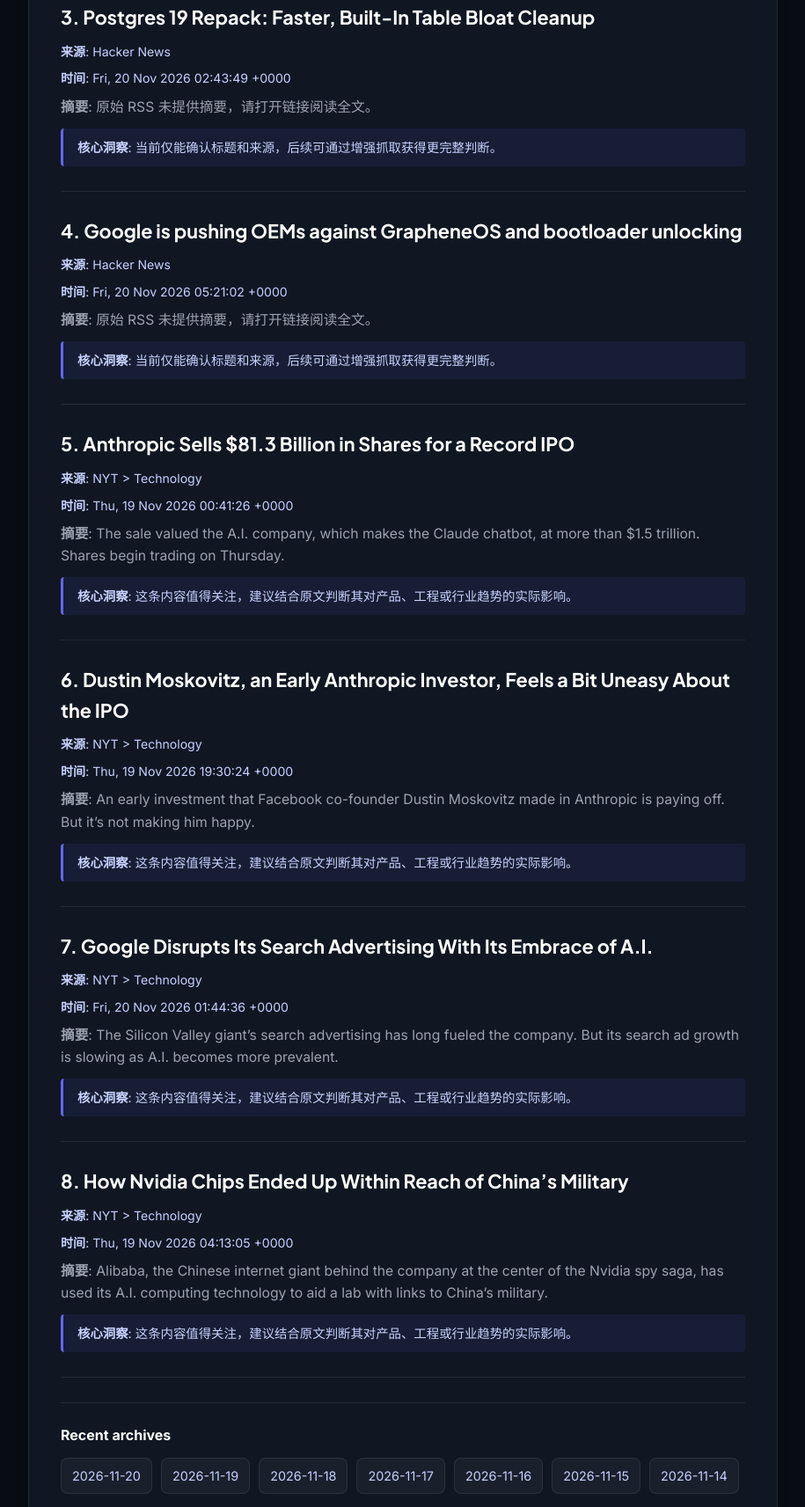
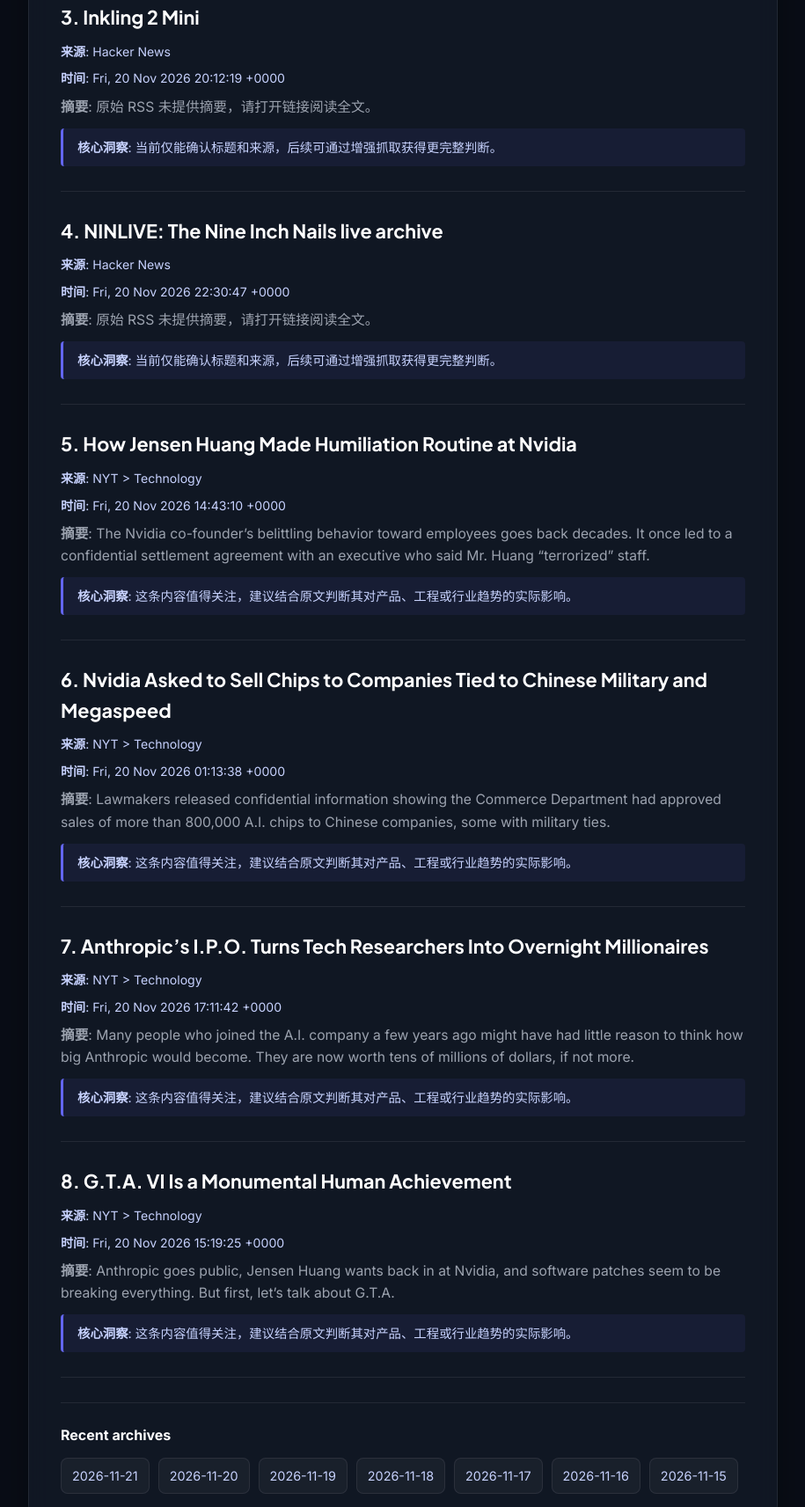
Before and after one commit to notbrighton/ai-daily-digest, a plain HTML site: page index.html in a window 1280 px wide. Shown: the part 951-2664 px from the top of the page at 88% size, without its empty margins (182-1097 px from the left). Drawn offline with Linux system fonts and the light colour scheme.

Commit message:
chore: update daily digest [skip ci]

```diff
--- a/index.html
+++ b/index.html
@@ -51,7 +51,7 @@
   <main>
     <div class="stats-bar">
       <div class="stat-card">
-        <div><div class="stat-label">生成日期</div><div class="stat-val">2026-11-20</div></div>
+        <div><div class="stat-label">生成日期</div><div class="stat-val">2026-11-21</div></div>
       </div>
       <div class="stat-card">
         <div><div class="stat-label">处理文章数</div><div class="stat-val">8 篇</div></div>
@@ -62,65 +62,67 @@
     </div>
     <div class="content-box">
       <article class="digest-article">
-<h3 class="article-title">1. <a href="https://www.gimp.org/news/2026/11/16/gimp-ui-tests/" target="_blank" rel="noopener noreferrer">GIMP now has UI tests</a></h3>
+<h3 class="article-title">1. <a href="https://math216.wordpress.com/2026/11/20/hurried-announcement-alessandro-masullo-grh/" target="_blank" rel="noopener noreferrer">Hurried Announcement: Alessandro Masullo GRH</a></h3>
 <p class="article-meta"><strong>来源</strong>: Hacker News</p>
-<p class="article-meta"><strong>时间</strong>: Fri, 20 Nov 2026 04:00:24 +0000</p>
+<p class="article-meta"><strong>时间</strong>: Fri, 20 Nov 2026 18:33:14 +0000</p>
 <p class="article-summary"><strong>摘要</strong>: 原始 RSS 未提供摘要，请打开链接阅读全文。</p>
 <div class="key-takeaway"><strong>核心洞察</strong>: 当前仅能确认标题和来源，后续可通过增强抓取获得更完整判断。</div>
 </article>
 <article class="digest-article">
-<h3 class="article-title">2. <a href="https://github.com/openssl/openssl/pull/33652" target="_blank" rel="noopener noreferrer">OpenSSL: Buffer overflow in EVP_EncodeBlock() (CVE-2026-121481, CVSS 9.8)</a></h3>
+<h3 class="article-title">2. <a href="https://alpo.ge/remark.pdf" target="_blank" rel="noopener noreferrer">Levent Alpöge claims proof of the Generalized Riemann Hypothesis [pdf]</a></h3>
 <p class="article-meta"><strong>来源</strong>: Hacker News</p>
-<p class="article-meta"><strong>时间</strong>: Fri, 20 Nov 2026 02:01:09 +0000</p>
+<p class="article-meta"><strong>时间</strong>: Fri, 20 Nov 2026 14:16:21 +0000</p>
 <p class="article-summary"><strong>摘要</strong>: 原始 RSS 未提供摘要，请打开链接阅读全文。</p>
 <div class="key-takeaway"><strong>核心洞察</strong>: 当前仅能确认标题和来源，后续可通过增强抓取获得更完整判断。</div>
 </article>
 <article class="digest-article">
-<h3 class="article-title">3. <a href="https://www.snowflake.com/en/blog/engineering/postgres-19-repack-table-bloat/" target="_blank" rel="noopener noreferrer">Postgres 19 Repack: Faster, Built-In Table Bloat Cleanup</a></h3>
+<h3 class="article-title">3. <a href="https://thinkingmachines.ai/news/inkling-2-mini/" target="_blank" rel="noopener noreferrer">Inkling 2 Mini</a></h3>
 <p class="article-meta"><strong>来源</strong>: Hacker News</p>
-<p class="article-meta"><strong>时间</strong>: Fri, 20 Nov 2026 02:43:49 +0000</p>
+<p class="article-meta"><strong>时间</strong>: Fri, 20 Nov 2026 20:12:19 +0000</p>
 <p class="article-summary"><strong>摘要</strong>: 原始 RSS 未提供摘要，请打开链接阅读全文。</p>
 <div class="key-takeaway"><strong>核心洞察</strong>: 当前仅能确认标题和来源，后续可通过增强抓取获得更完整判断。</div>
 </article>
 <article class="digest-article">
-<h3 class="article-title">4. <a href="https://grapheneos.social/@GrapheneOS/117645038299496084" target="_blank" rel="noopener noreferrer">Google is pushing OEMs against GrapheneOS and bootloader unlocking</a></h3>
+<h3 class="article-title">4. <a href="https://ninlive.com/" target="_blank" rel="noopener noreferrer">NINLIVE: The Nine Inch Nails live archive</a></h3>
 <p class="article-meta"><strong>来源</strong>: Hacker News</p>
-<p class="article-meta"><strong>时间</strong>: Fri, 20 Nov 2026 05:21:02 +0000</p>
+<p class="article-meta"><strong>时间</strong>: Fri, 20 Nov 2026 22:30:47 +0000</p>
 <p class="article-summary"><strong>摘要</strong>: 原始 RSS 未提供摘要，请打开链接阅读全文。</p>
 <div class="key-takeaway"><strong>核心洞察</strong>: 当前仅能确认标题和来源，后续可通过增强抓取获得更完整判断。</div>
 </article>
 <article class="digest-article">
-<h3 class="article-title">5. <a href="https://www.nytimes.com/2026/11/18/technology/anthropic-ipo-pricing.html" target="_blank" rel="noopener noreferrer">Anthropic Sells $81.3 Billion in Shares for a Record IPO</a></h3>
+<h3 class="article-title">5. <a href="https://www.nytimes.com/2026/11/20/technology/jensen-huang-nvidia-culture.html" target="_blank" rel="noopener noreferrer">How Jensen Huang Made Humiliation Routine at Nvidia</a></h3>
 <p class="article-meta"><strong>来源</strong>: NYT &gt; Technology</p>
-<p class="article-meta"><strong>时间</strong>: Thu, 19 Nov 2026 00:41:26 +0000</p>
-<p class="article-summary"><strong>摘要</strong>: The sale valued the A.I. company, which makes the Claude chatbot, at more than $1.5 trillion. Shares begin trading on Thursday.</p>
+<p class="article-meta"><strong>时间</strong>: Fri, 20 Nov 2026 14:43:10 +0000</p>
+<p class="article-summary"><strong>摘要</strong>: The Nvidia co-founder’s belittling behavior toward employees goes back decades. It once led to a confidential settlement agreement with an executive who said Mr. Huang “terrorized” staff.</p>
 <div class="key-takeaway"><strong>核心洞察</strong>: 这条内容值得关注，建议结合原文判断其对产品、工程或行业趋势的实际影响。</div>
 </article>
 <article class="digest-article">
-<h3 class="article-title">6. <a href="https://www.nytimes.com/2026/11/19/business/anthropic-ipo-dustin-moskovitz.html" target="_blank" rel="noopener noreferrer">Dustin Moskovitz, an Early Anthropic Investor, Feels a Bit Uneasy About the IPO</a></h3>
+<h3 class="article-title">6. <a href="https://www.nytimes.com/2026/11/19/business/economy/nvidia-chips-commerce-china-huang.html" target="_blank" rel="noopener noreferrer">Nvidia Asked to Sell Chips to Companies Tied to Chinese Military and Megaspeed</a></h3>
 <p class="article-meta"><strong>来源</strong>: NYT &gt; Technology</p>
-<p class="article-meta"><strong>时间</strong>: Thu, 19 Nov 2026 19:30:24 +0000</p>
-<p class="article-summary"><strong>摘要</strong>: An early investment that Facebook co-founder Dustin Moskovitz made in Anthropic is paying off. But it’s not making him happy.</p>
+<p class="article-meta"><strong>时间</strong>: Fri, 20 Nov 2026 01:13:38 +0000</p>
+<p class="article-summary"><strong>摘要</strong>: Lawmakers released confidential information showing the Commerce Department had approved sales of more than 800,000 A.I. chips to Chinese companies, some with military ties.</p>
 <div class="key-takeaway"><strong>核心洞察</strong>: 这条内容值得关注，建议结合原文判断其对产品、工程或行业趋势的实际影响。</div>
 </article>
 <article class="digest-article">
-<h3 class="article-title">7. <a href="https://www.nytimes.com/2026/11/19/technology/google-search-ads-ai.html" target="_blank" rel="noopener noreferrer">Google Disrupts Its Search Advertising With Its Embrace of A.I.</a></h3>
+<h3 class="article-title">7. <a href="https://www.nytimes.com/2026/11/19/technology/anthropic-ipo-employees-payout.html" target="_blank" rel="noopener noreferrer">Anthropic’s I.P.O. Turns Tech Researchers Into Overnight Millionaires</a></h3>
 <p class="article-meta"><strong>来源</strong>: NYT &gt; Technology</p>
-<p class="article-meta"><strong>时间</strong>: Fri, 20 Nov 2026 01:44:36 +0000</p>
-<p class="article-summary"><strong>摘要</strong>: The Silicon Valley giant’s search advertising has long fueled the company. But its search ad growth is slowing as A.I. becomes more prevalent.</p>
+<p class="article-meta"><strong>时间</strong>: Fri, 20 Nov 2026 17:11:42 +0000</p>
+<p class="article-summary"><strong>摘要</strong>: Many people who joined the A.I. company a few years ago might have had little reason to think how big Anthropic would become. They are now worth tens of millions of dollars, if not more.</p>
 <div class="key-takeaway"><strong>核心洞察</strong>: 这条内容值得关注，建议结合原文判断其对产品、工程或行业趋势的实际影响。</div>
 </article>
 <article class="digest-article">
-<h3 class="article-title">8. <a href="https://www.nytimes.com/2026/11/18/technology/nvidia-alibaba-china-military.html" target="_blank" rel="noopener noreferrer">How Nvidia Chips Ended Up Within Reach of China’s Military</a></h3>
+<h3 class="article-title">8. <a href="https://www.nytimes.com/2026/11/20/podcasts/hardfork-gta6-nvidia-anthropic.html" target="_blank" rel="noopener noreferrer">G.T.A. VI Is a Monumental Human Achievement</a></h3>
 <p class="article-meta"><strong>来源</strong>: NYT &gt; Technology</p>
-<p class="article-meta"><strong>时间</strong>: Thu, 19 Nov 2026 04:13:05 +0000</p>
-<p class="article-summary"><strong>摘要</strong>: Alibaba, the Chinese internet giant behind the company at the center of the Nvidia spy saga, has used its A.I. computing technology to aid a lab with links to China’s military.</p>
+<p class="article-meta"><strong>时间</strong>: Fri, 20 Nov 2026 15:19:25 +0000</p>
+<p class="article-summary"><strong>摘要</strong>: Anthropic goes public, Jensen Huang wants back in at Nvidia, and software patches seem to be breaking everything. But first, let’s talk about G.T.A.</p>
 <div class="key-takeaway"><strong>核心洞察</strong>: 这条内容值得关注，建议结合原文判断其对产品、工程或行业趋势的实际影响。</div>
 </article>
 
       <section class="archive-list" aria-label="Recent digest archives">
         <h2>Recent archives</h2>
         <div class="archive-links">
+
+          <a href="digests/digest_20261121.md">2026-11-21</a>
 
           <a href="digests/digest_20261120.md">2026-11-20</a>
 
@@ -134,8 +136,6 @@
 
           <a href="digests/digest_20261115.md">2026-11-15</a>
 
-          <a href="digests/digest_20261114.md">2026-11-14</a>
-
         </div>
       </section>
 
```
Also changed, not shown: 1 other file.
